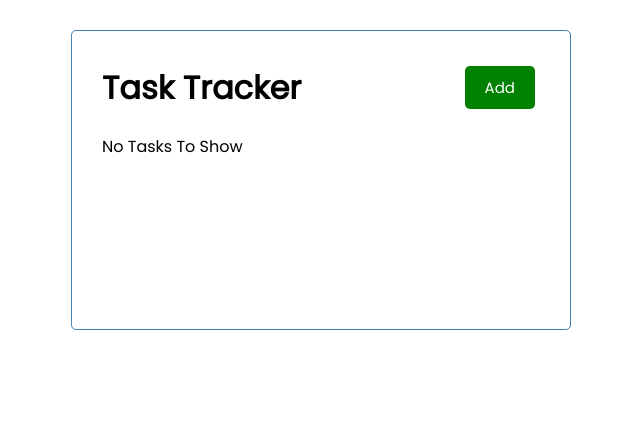
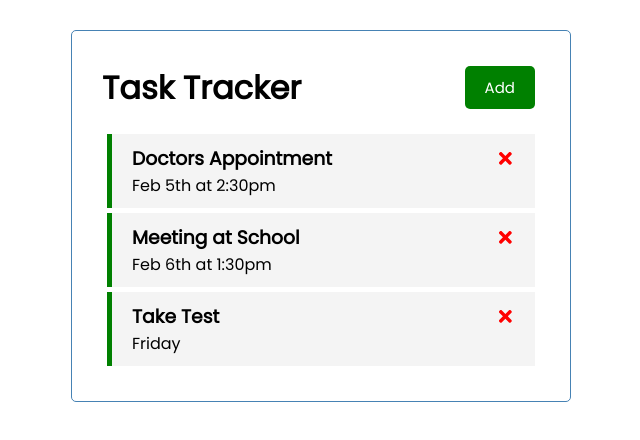
Before and after one commit to johncanero/react-js-testTracker, a React (Create React App) app: page / in a window 1280 px wide. Shown: the top 440 px of the page, without its empty margins (319-959 px from the left). Built offline with nearby package versions, Linux system fonts and the light colour scheme; data requests are answered from the project's data file; the HTML template or start-up script is replaced by a standard one.

Commit message:
Update Add, Delete Tasks and Toggle Reminder

```diff
--- a/db.json
+++ b/db.json
@@ -5,19 +5,18 @@
       "text": "Doctors Appointment",
       "day": "Feb 5th at 2:30pm",
       "reminder": true
-  },
-  {
+    },
+    {
       "id": 2,
       "text": "Meeting at School",
       "day": "Feb 6th at 1:30pm",
       "reminder": true
-  },
-  {
-      "id": 3,
-      "text": "Food Shopping",
-      "day": "Feb 5th at 2:30pm",
-      "reminder": false
-  }
+    },
+    {
+      "text": "Take Test",
+      "day": "Friday",
+      "reminder": true,
+      "id": 3
+    }
   ]
-
 }
--- a/package.json
+++ b/package.json
@@ -10,6 +10,7 @@
     "react": "^18.2.0",
     "react-dom": "^18.2.0",
     "react-icons": "^4.4.0",
+    "react-router-dom": "^6.3.0",
     "react-scripts": "5.0.1",
     "web-vitals": "^2.1.4"
   },
--- a/src/App.js
+++ b/src/App.js
@@ -10,37 +10,82 @@
   const [tasks, setTasks] = useState([]);
 
   useEffect(() => {
-      const fetchTasks = async () => {
-        const res = await fetch('http://localhost:5000/tasks')
-        const data = await res.json()
-
-        console.log(data)
+      const getTasks = async () => {
+        const tasksFromServer = await fetchTasks()
+        setTasks(tasksFromServer)
       }
 
-      fetchTasks()
+      getTasks()
   }, [])
 
 
 
+  // Fetch Tasks
+  const fetchTasks = async () => {
+    const res = await fetch('http://localhost:5000/tasks')
+    const data = await res.json()
+
+    return data
+  }
+
+   // Fetch Task
+   const fetchTask = async (id) => {
+    const res = await fetch(`http://localhost:5000/tasks/${id}`)
+    const data = await res.json()
+
+    return data
+  }
+
+
+
   // Add Task
-  const addTask = (task) => {
-    const id = Math.floor(Math.random() * 10000) + 1
-    // console.log(id)
+  const addTask = async (task) => {
+    const res = await fetch('http://localhost:5000/tasks', {
+      method: 'POST',
+      headers: {
+        'Content-type': 'application/json'
+      },
+      body: JSON.stringify(task)
+    })
 
-    const newTask = { id, ...task }
-    setTasks([...tasks, newTask])
+    const data = await res.json()
+
+    setTasks([...tasks, data])
+
+    // const id = Math.floor(Math.random() * 10000) + 1
+    // const newTask = { id, ...task }
+    // setTasks([...tasks, newTask])
   }
 
   // Delete Task
-  const deleteTask = (id) => {
+  const deleteTask = async (id) => {
+      await fetch(`http://localhost:5000/tasks/${id}`, {
+        method: 'DELETE'
+      })
       // console.log('delete', id)
       setTasks(tasks.filter((task) => task.id !==id))
   }
 
 
   // Toggle Reminder
-  const toggleReminder = (id) => {
-      setTasks(tasks.map((task) => task.id === id ? {...task, reminder: !task.reminder} : task))
+  const toggleReminder = async (id) => {
+      const taskToToggle = await fetchTask(id)
+      const updTask = {...taskToToggle,
+      reminder: !taskToToggle.reminder }
+
+      const res = await fetch (`http://localhost:5000/tasks/${id}`, {
+        method:'PUT',
+        headers: {
+          'Content-type': 'application/json'
+        },
+        body: JSON.stringify(updTask)
+      })
+
+      const data = await res.json()
+
+      setTasks(tasks.map((task) =>
+      task.id === id ? {...task, reminder:
+      data.reminder} : task))
   }
 
 
@@ -60,27 +105,3 @@
 
 
 export default App;
-
-
-
-
-
-
-
-
-
-
-
-// Notes:
-// You could use <> </> instead of div
-
-    // const name = 'John'
-    // const x = true
-
-    // <div className="container">
-    //     <h1>Hello From React</h1>
-    //     <h2>Hello {name}!</h2>
-    //     <h2>Hello {2 + 2}!</h2>
-    //     {/* ? = then and : = else*/}
-    //     <h2>Hello {x ? 'Yes' : 'No'}!</h2>
-    // </div>
--- a/src/components/Tasks.js
+++ b/src/components/Tasks.js
@@ -5,7 +5,9 @@
   return (
     <>
         {tasks.map((task) => (
-            <Task key={task.id} task={task}
+            <Task
+            key={task.id}
+            task={task}
             onDelete={onDelete}
             onToggle={onToggle}/>
         ))}
```
Also changed, not shown: 1 other file (tests, documents, lock files or other folders).
